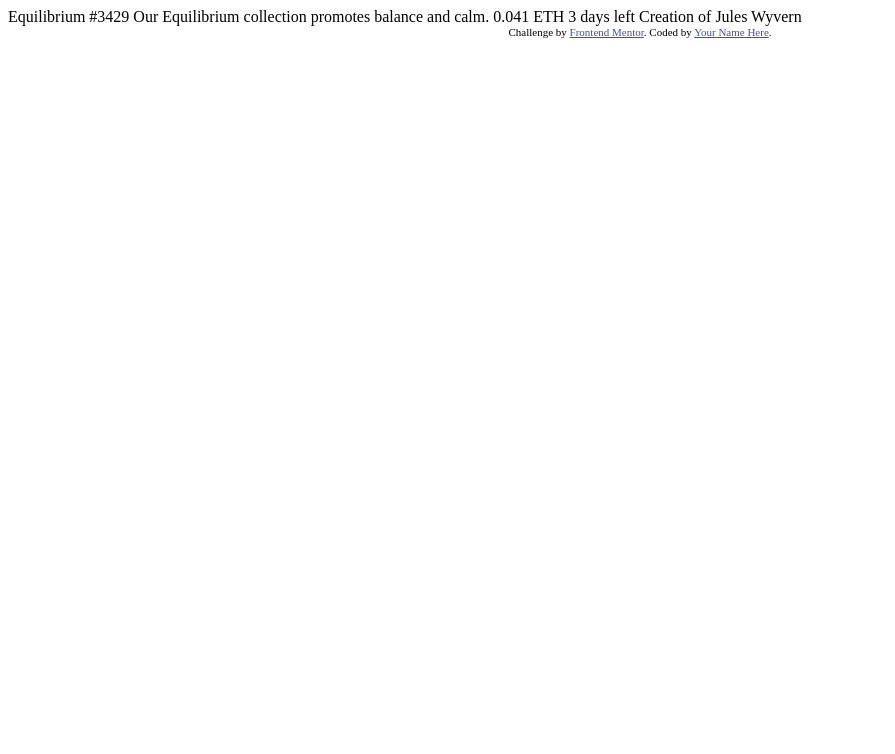
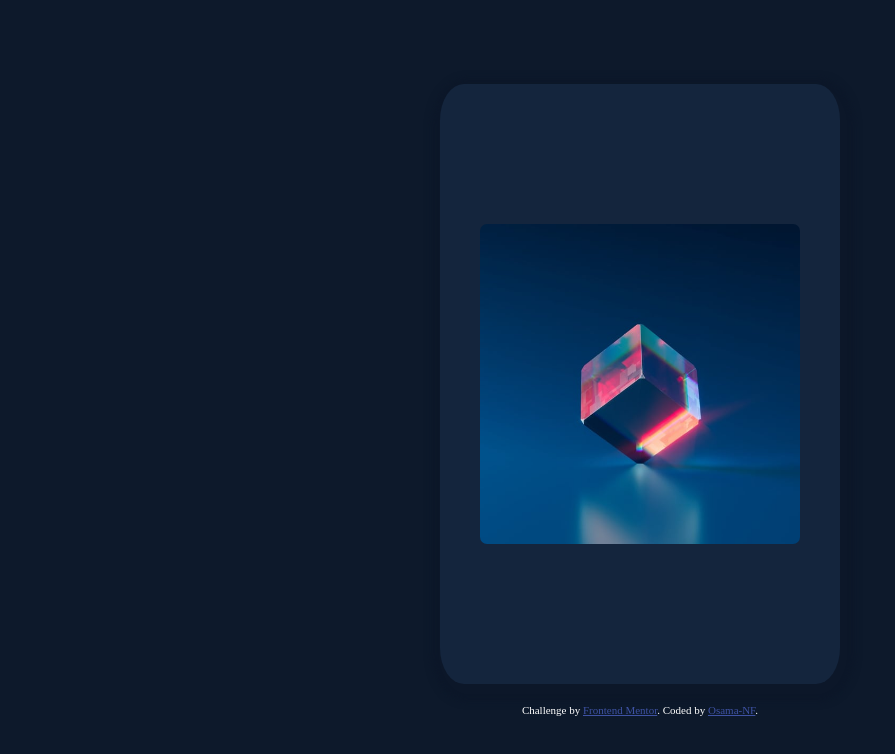
Before and after one commit to Osama-NF/CSS-Pages, a plain HTML site: page index.html in a window 1280 px wide. Shown: the whole page, without its empty margins (0-895 px from the left). Drawn offline with Linux system fonts and the light colour scheme.

Commit message:
added container with the img + colors

```diff
--- a/index.html
+++ b/index.html
@@ -2,32 +2,18 @@
 <html lang="en">
 <head>
   <meta charset="UTF-8">
-  <meta name="viewport" content="width=device-width, initial-scale=1.0"> <!-- displays site properly based on user's device -->
-
+  <meta name="viewport" content="width=device-width, initial-scale=1.0">
   <link rel="icon" type="image/png" sizes="32x32" href="./images/favicon-32x32.png">
-
   <title>Frontend Mentor | NFT preview card component</title>
-
-  <!-- Feel free to remove these styles or customise in your own stylesheet 👍 -->
-  <style>
-    .attribution { font-size: 11px; text-align: center; }
-    .attribution a { color: hsl(228, 45%, 44%); }
-  </style>
+  <link rel="stylesheet" href="style.css">
 </head>
 <body>
-
-  Equilibrium #3429
-
-  Our Equilibrium collection promotes balance and calm.
-
-  0.041 ETH
-  3 days left
-
-  Creation of Jules Wyvern
-
+  <div class="main-container">
+    <img src="images/image-equilibrium.jpg" alt="image-equilibrium">
+  </div>
   <div class="attribution">
     Challenge by <a href="https://www.frontendmentor.io?ref=challenge" target="_blank">Frontend Mentor</a>.
-    Coded by <a href="#">Your Name Here</a>.
+    Coded by <a href="https://github.com/Osama-NF">Osama-NF</a>.
   </div>
 </body>
 </html>
--- /dev/null
+++ b/style.css
@@ -0,0 +1,48 @@
+html, body {
+    padding: 0px;
+    margin: 0px;
+    box-sizing: border-box;
+}
+:root {
+    --main-bg: hsl(217, 54%, 11%);
+    --container-bg: hsl(216, 50%, 16%);
+    --text: white;
+
+}
+
+body {
+    background-color: var(--main-bg);
+    height: 100vh;
+    display: flex;
+    justify-content: center;
+    align-items: center;
+    flex-direction: column;
+}
+
+
+.main-container {
+    width: 400px;
+    height: 600px;
+    background-color: var(--container-bg);
+    border-radius: 6%;
+    box-shadow: 3px 6px 6px 12px #0c1729;
+    display: flex;
+    justify-content: center;
+    align-items: center;
+}
+
+.main-container img {
+    width: 80%;
+    border-radius: 7px;
+}
+
+
+
+
+
+
+
+
+
+.attribution { font-size: 11px; text-align: center; margin-top: 20px; color: var(--text); }
+.attribution a { color: hsl(228, 45%, 44%); }
```
